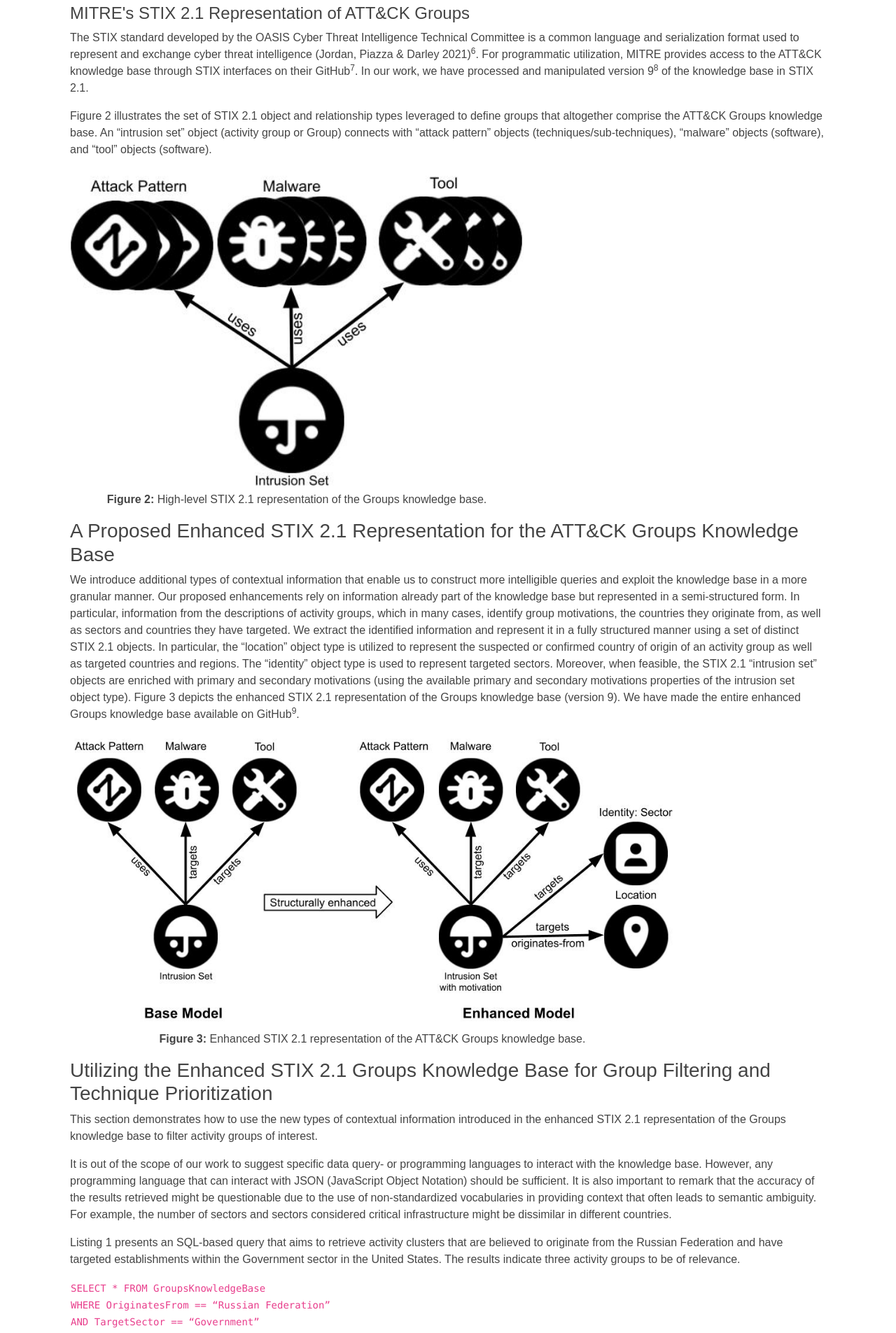
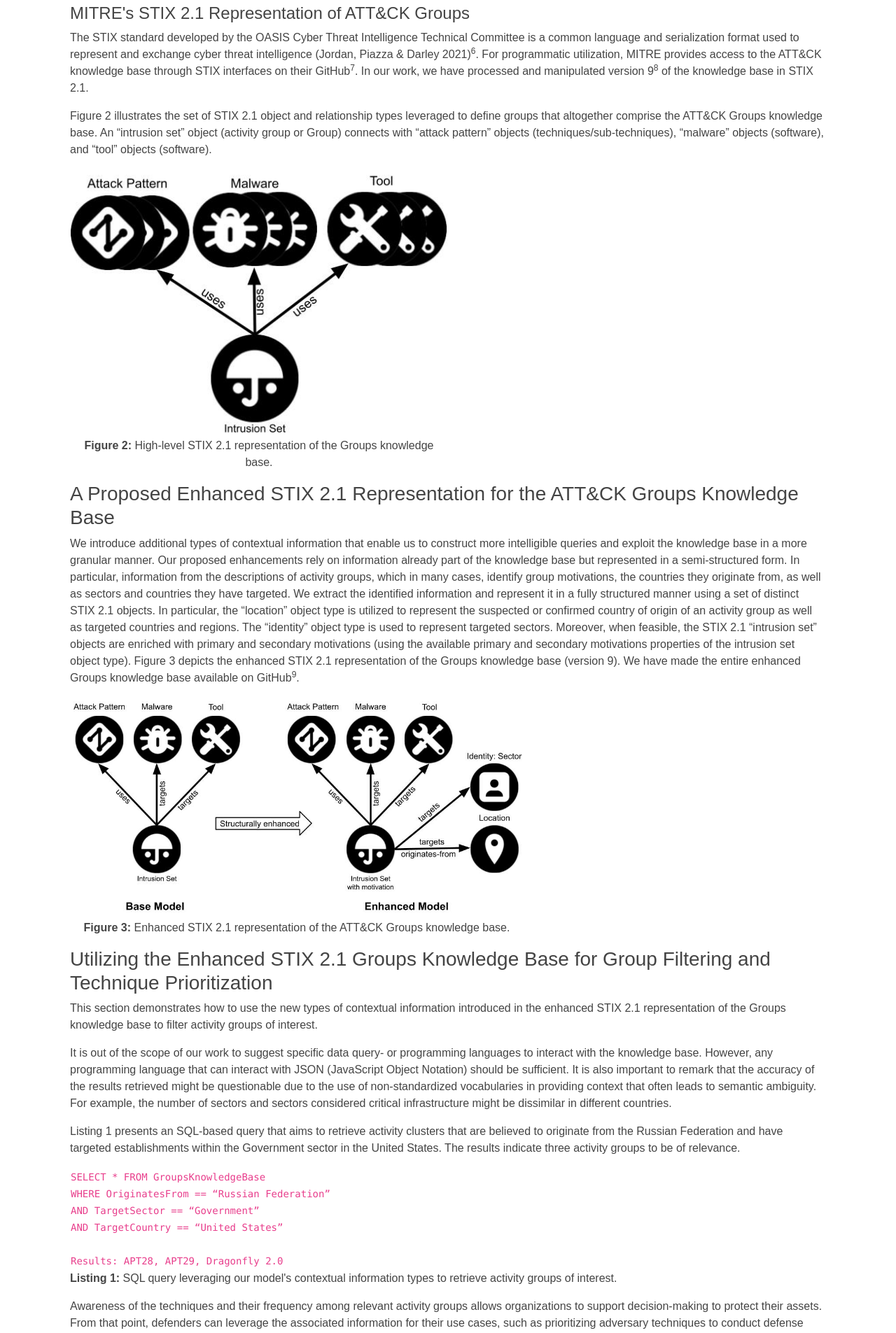
Before and after one commit to mateusdz/jcopweb, a Jekyll site: the page built from content/blogposts/blogpost2.html, in a window 1280 px wide. Shown: the part 1371-3276 px from the top of the page at 70% size. Built offline with Jekyll 4.4.1, drawn with Linux system fonts in a browser that asks for light colours.

Commit message:
adding image padding

```diff
--- a/content/blogposts/blogpost2.html
+++ b/content/blogposts/blogpost2.html
@@ -43,7 +43,7 @@
           every aspect of how they operate to avoid detection (Lee & Brown
           2021)<sup>4</sup>.
         </p>
-        <div style="text-align: center; width: 60%;">
+        <div style="text-align: center; width: 60%; padding-left:auto; padding-right: auto;">
           <img
             src="{{ site.baseurl }}/assets/img/Pyramid_of_Pain.png"
             alt="Bianco's Pyramide of Pain."
@@ -84,7 +84,7 @@
           connects with “attack pattern” objects (techniques/sub-techniques),
           “malware” objects (software), and “tool” objects (software).
         </p>
-        <div style="text-align: center; width: 60%;">
+        <div style="text-align: center; width: 50%; padding-left:auto; padding-right: auto;">
           <img
             src="{{ site.baseurl }}/assets/img/Activity_Group-basic.jpg"
             alt="High-level STIX 2.1 representation of the Groups knowledge base."
@@ -120,7 +120,7 @@
           base (version 9). We have made the entire enhanced Groups knowledge
           base available on GitHub<sup>9</sup>.
         </p>
-        <div style="text-align: center; width: 80%;">
+        <div style="text-align: center; width: 60%; padding-left:auto; padding-right: auto;">
           <img
             src="{{ site.baseurl }}/assets/img/Enhancing_ATTCK_Groups.jpg"
             alt="Enhanced STIX 2.1 representation of the ATT&CK Groups knowledge base."
```
